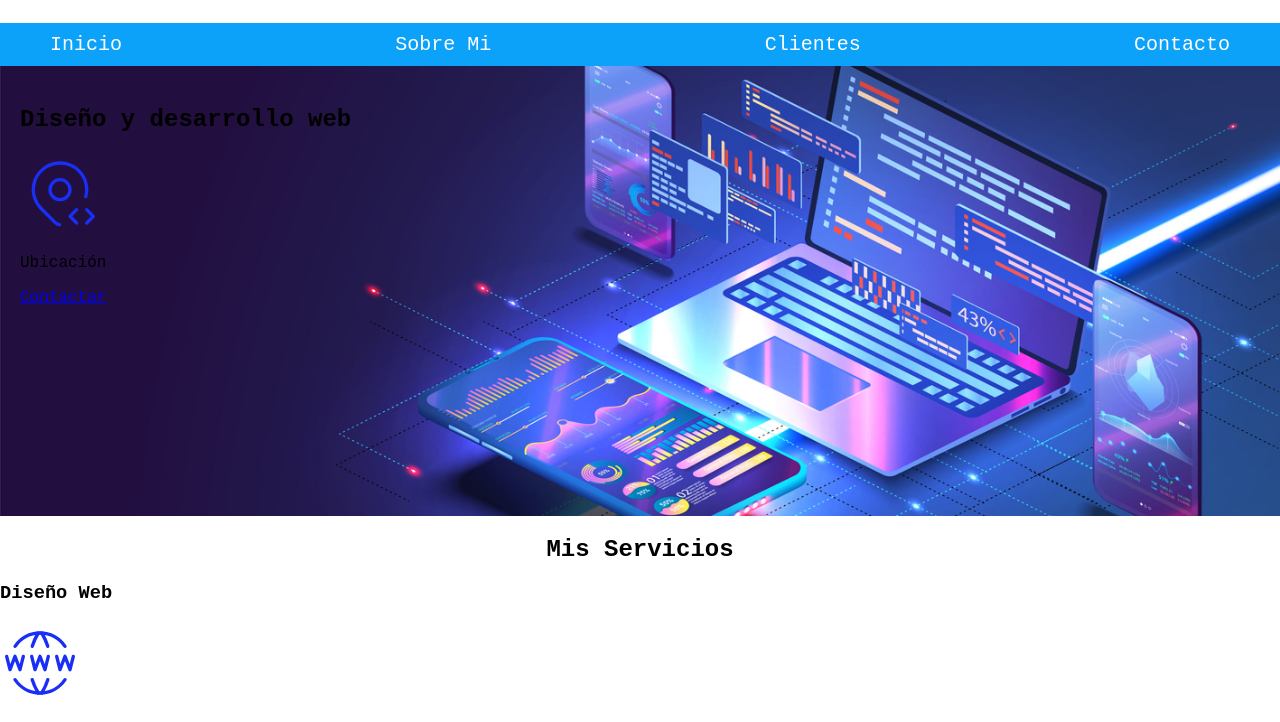
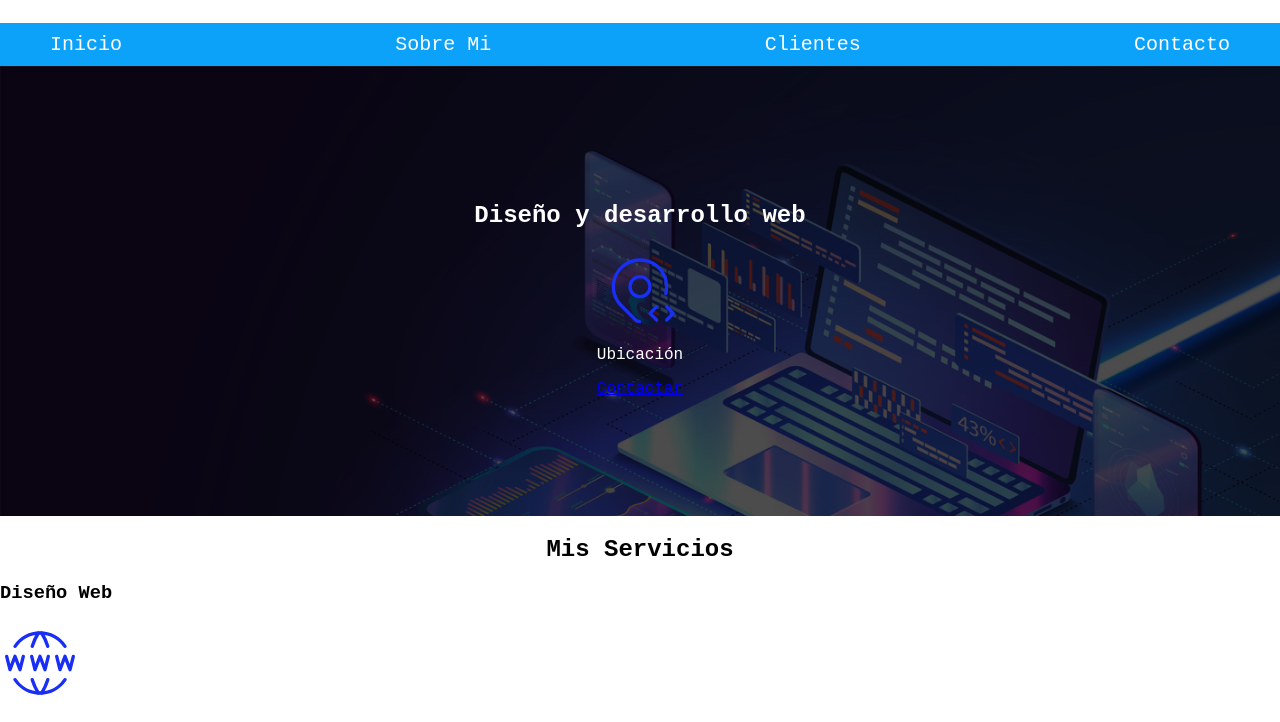
Before and after one commit to dannybaque/freelancer-site, a plain HTML site: page index.html in a window 1280 px wide. Shown: the part 72-794 px from the top of the page. Drawn offline with Linux system fonts and the light colour scheme.

Commit message:
more css

```diff
--- a/css/styles.css
+++ b/css/styles.css
@@ -71,11 +71,19 @@ span {
     background-image: url(../img/backgoundimage.jpeg);
     background-repeat: no-repeat;
     background-size: cover;
-    background-position: center;
     height: 450px;
-    padding: 20px;
     position: relative;
 }
 .hero-content{
 position: absolute;
+background-color: rgb(0 0 0/70%);
+width: 100%;
+height: 100%;
+display: flex;
+flex-direction: column;
+align-items: center;
+justify-content: center;
 }
+.hero-content h2,.hero-content p {
+    color: var(--blanco);
+}
```
